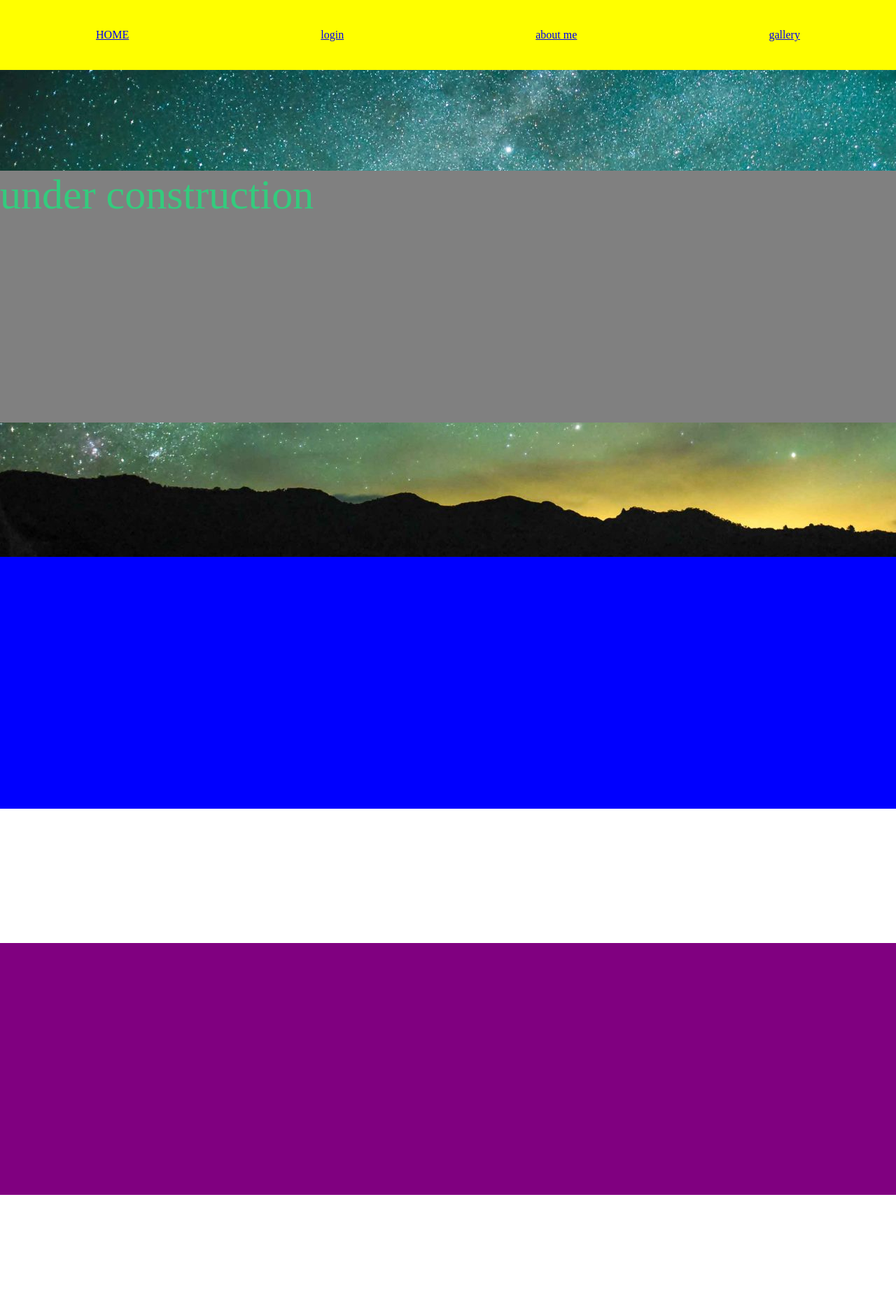
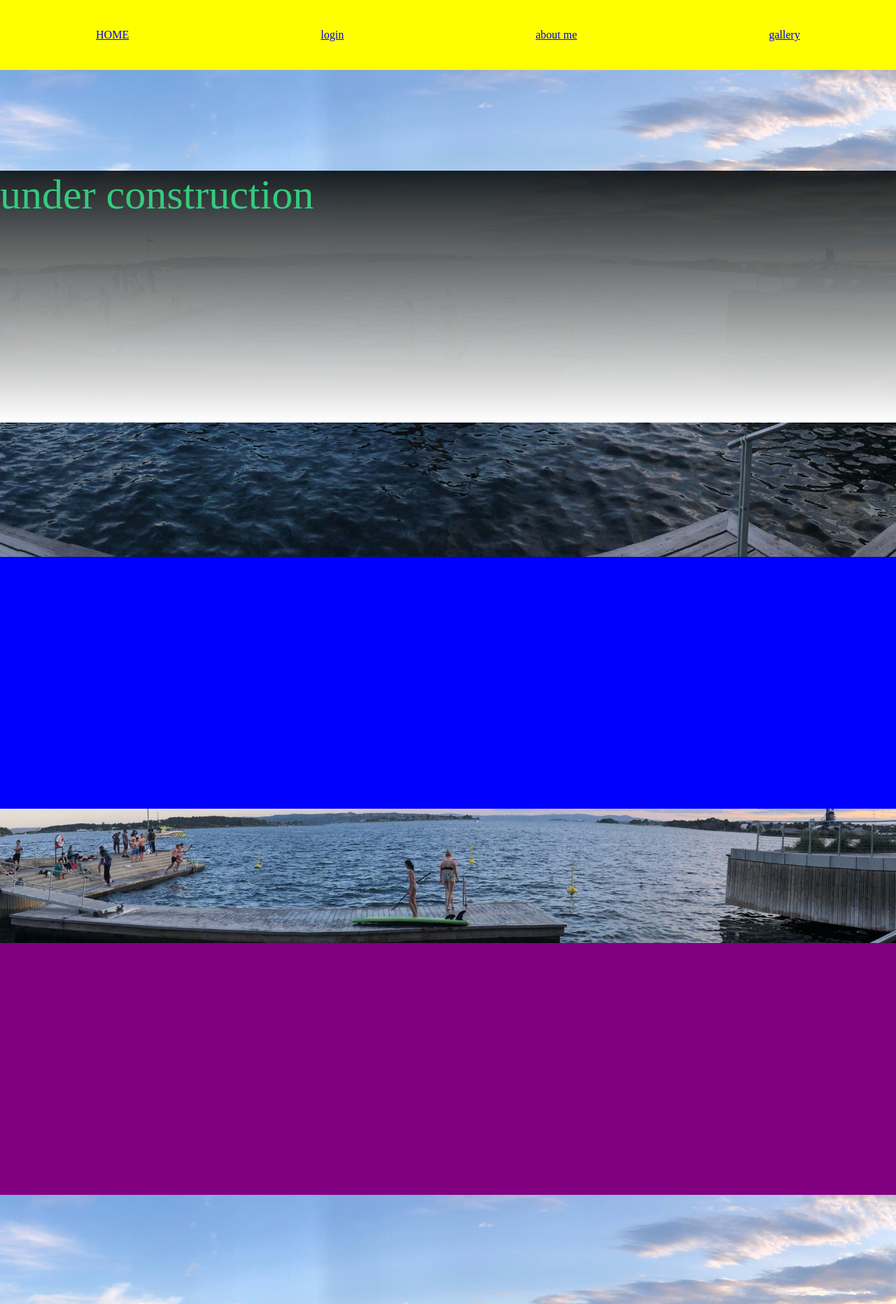
Before and after one commit to sqoshi/sqoshi.github.io, a PHP site: page /gallery.html in a window 1280 px wide. Shown: the whole page at 70% size. Run offline with PHP 8.4, Linux system fonts and the light colour scheme.

Commit message:
idz stad

```diff
--- a/css/gallerystyle.css
+++ b/css/gallerystyle.css
@@ -7,8 +7,9 @@
 body {
   background-attachment: fixed;
   background-repeat: no-repeat;
-  background-image: url(../img/waterfall.jpg);
-  background-image: url(../img/aboutme.jpg);
+  background-image: url(../img/my.jpg);
+  background-size: cover;
+  height: 200%;
 }
 
 .wraper {
@@ -32,7 +33,8 @@ body {
 .first {
   height: 20%;
   margin-top: 5%;
-  background-color: grey;
+  background: linear-gradient(to bottom, rgba(7, 11, 12, 0.9),
+      rgb(255, 255, 255));
 }
 
 .second {
@@ -66,8 +68,8 @@ body {
 }
 
 .Welcome {
-
   color: #34cb7d;
-  position: center;
+  position: relative;
+  margin-bottom: 0;
   font-size: 60px;
 }
```
Also changed, not shown: img/my.jpg (added).
